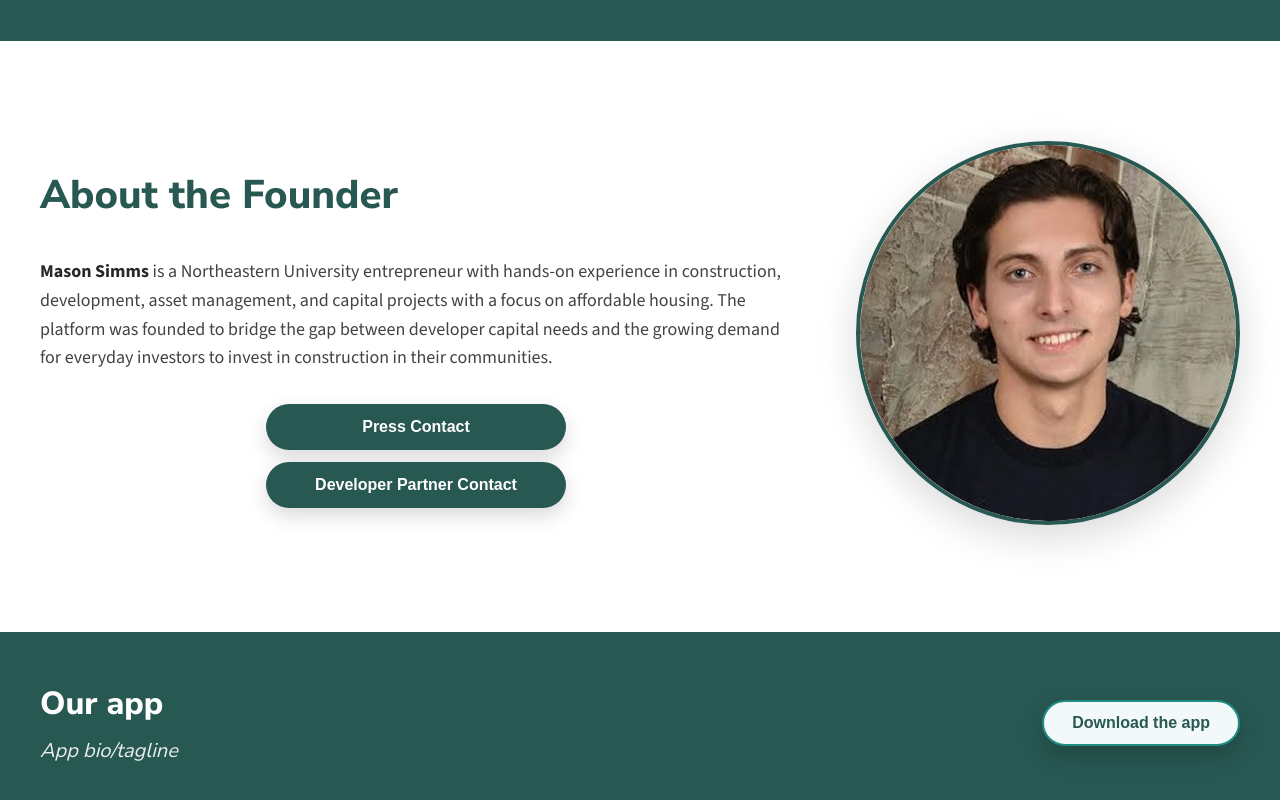
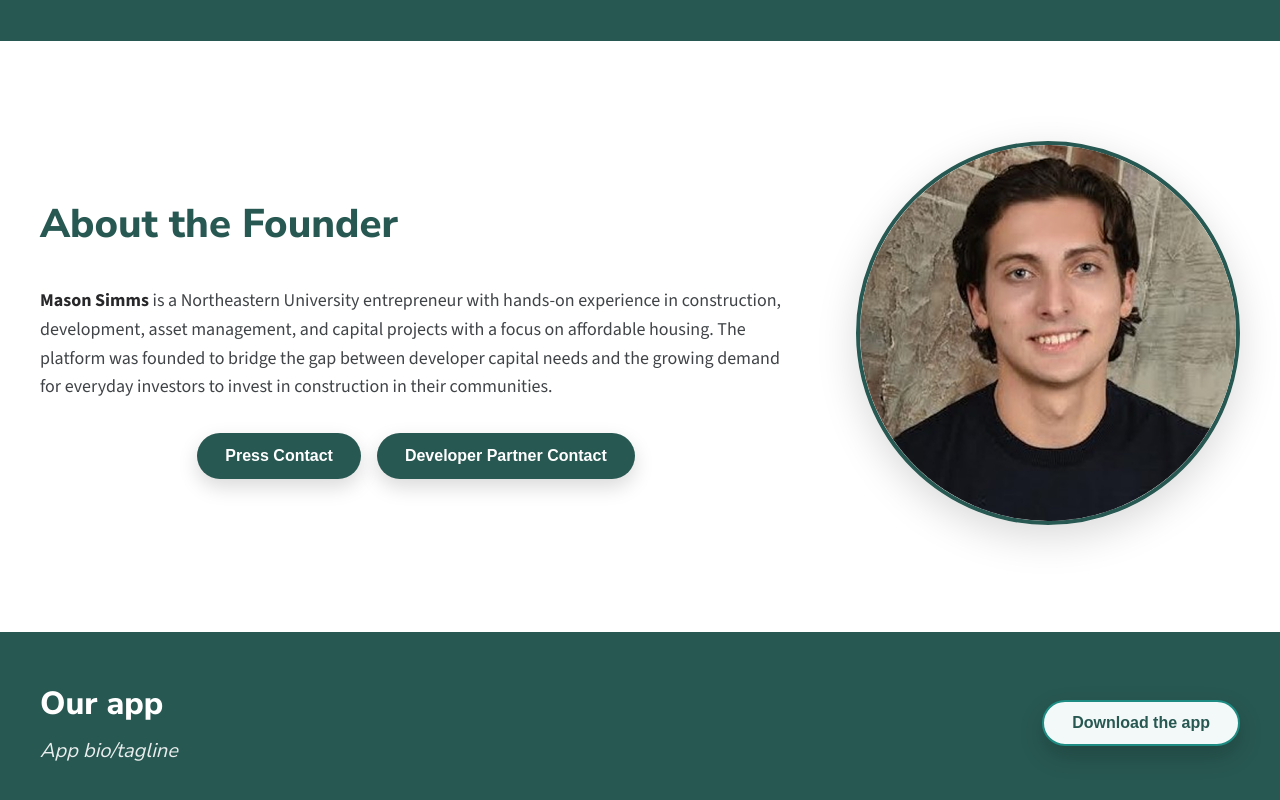
Before and after one commit to Scout-NU/3-stones, a React (Vite) app: page / in a window 1280 px wide. Shown: the part 1677-2477 px from the top of the page. Built offline with nearby package versions, Linux system fonts and the light colour scheme.

Commit message:
horizontal buttons

```diff
--- a/src/about-us/AboutUsPage.css
+++ b/src/about-us/AboutUsPage.css
@@ -321,9 +321,10 @@
 
 .founder-buttons {
   display: flex;
-  flex-direction: column;
-  gap: 12px;
+  flex-direction: row;  /* Change from column to row */
+  gap: 16px;  /* Change from 12px to 16px for horizontal spacing */
   align-items: center;
+  justify-content: center;
   width: 100%;
 }
 
@@ -338,8 +339,8 @@
   cursor: pointer;
   transition: transform 150ms ease, box-shadow 150ms ease;
   box-shadow: 0 8px 20px rgba(0, 0, 0, 0.15);
-  width: 100%;
-  max-width: 300px;
+  width: auto;  /* Change from 100% to auto */
+  max-width: none;  /* Remove the max-width restriction */
 }
 
 .founder-button:hover {
```
